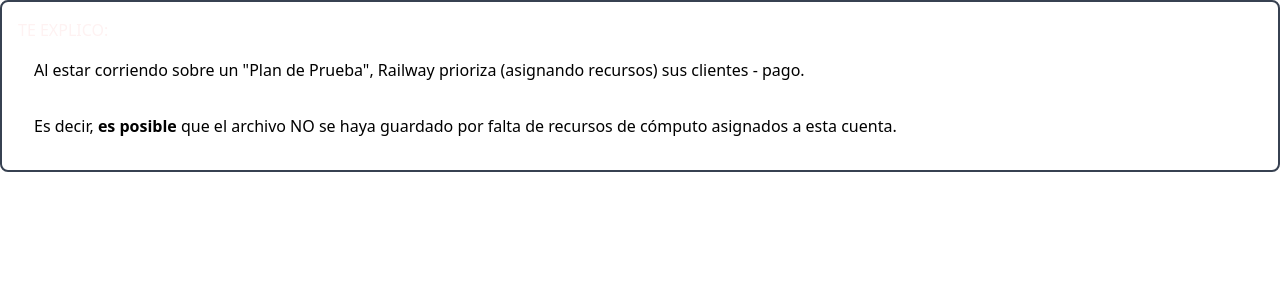
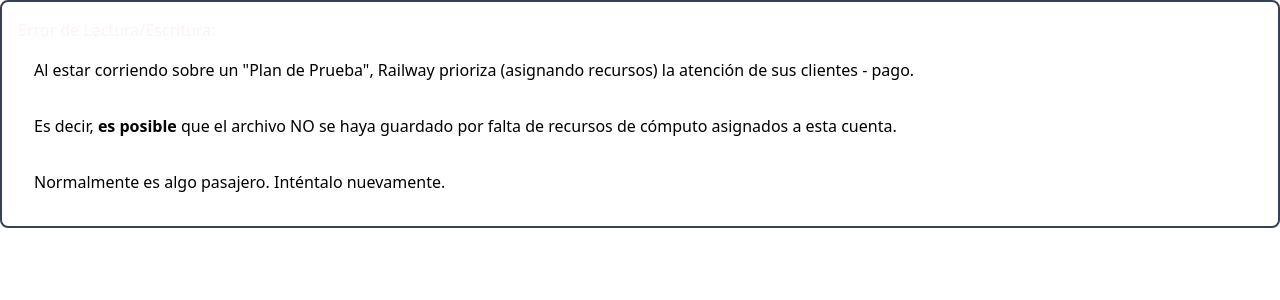
Before and after one commit to Duilius/DocumentAI-0, a FastAPI app: template templates/html/partial_yape.html in a window 1280 px wide. Shown: the top 300 px of the page. Run offline with FastAPI, Linux system fonts and the light colour scheme; the template is opened without the code that fills it, so the values that code supplies are empty; some libraries are stand-ins or nearby versions.

Commit message:
Version Linkedin 1.0

```diff
--- a/templates/html/partial_yape.html
+++ b/templates/html/partial_yape.html
@@ -79,14 +79,17 @@
 
 {% else %}
 <div class="border-2 border-gray-700 rounded-lg p-4">
-    <h2 class="text-semibold text-red-50">TE EXPLICO:</h2>
+    <h2 class="text-semibold text-red-50">Error de Lectura/Escritura:</h2>
     <p class="p-4">
         Al estar corriendo sobre un "Plan de Prueba",
-        Railway prioriza (asignando recursos) sus clientes - pago.
+        Railway prioriza (asignando recursos) la atención de sus clientes - pago.
     </p>
     <p class="p-4">
         Es decir, <strong>es posible</strong> que el archivo NO se haya guardado por
         falta de recursos de cómputo asignados a esta cuenta.
+    </p>
+    <p class="p-4">
+        Normalmente es algo pasajero. Inténtalo nuevamente.
     </p>
 </div>
 {% endif %}
```
